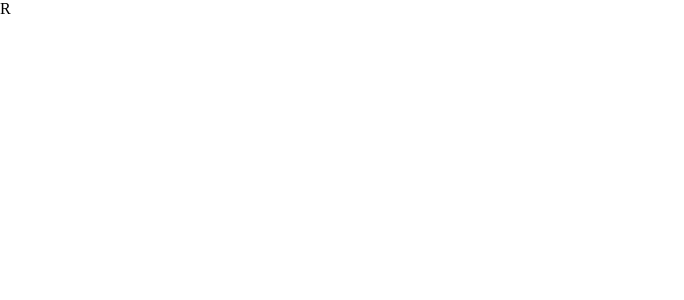
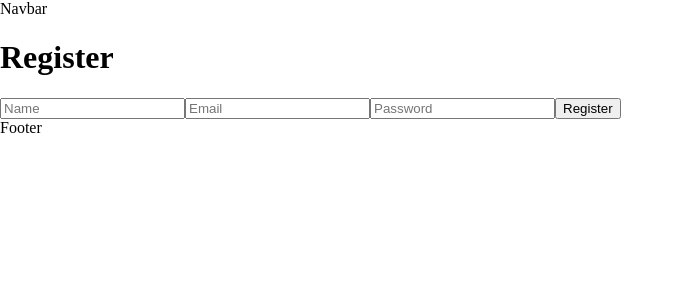
Before and after one commit to MinhajNp/flexpass-frontend, a React (Vite) app: page /register in a window 1280 px wide. Shown: the top 300 px of the page, without its empty margins (0-684 px from the left). Built offline with nearby package versions, Linux system fonts and the light colour scheme; no server answers.

Commit message:
feat: add registration validation

```diff
--- a/package.json
+++ b/package.json
@@ -13,7 +13,8 @@
     "axios": "^1.20.0",
     "react": "^19.2.8",
     "react-dom": "^19.2.8",
-    "react-router-dom": "^7.18.4"
+    "react-router-dom": "^7.18.4",
+    "zod": "^4.6.5"
   },
   "devDependencies": {
     "@eslint/js": "^10.0.1",
--- /dev/null
+++ b/src/components/forms/auth/registerForm.tsx
@@ -0,0 +1,86 @@
+import { useState } from 'react'
+import { useNavigate } from 'react-router-dom'
+import authService from '../../../services/authService'
+import { getApiErrorMessage } from '../../../utils/apiError'
+import { registerSchema } from '../../../validation/authValidation'
+
+function RegisterForm() {
+  const [name, setName] = useState('')
+  const [email, setEmail] = useState('')
+  const [password, setPassword] = useState('')
+
+  const navigate = useNavigate()
+  const [error, setError] = useState('')
+  const [isLoading, setIsLoading] = useState(false)
+
+
+const handleSubmit = async (
+  event: React.FormEvent<HTMLFormElement>,
+) => {
+  event.preventDefault()
+
+  setError('')
+
+  const formData = {
+    name,
+    email,
+    password,
+  }
+
+  const result = registerSchema.safeParse(formData)
+  setIsLoading(true)
+
+  if (!result.success) {
+    setError(
+      result.error.issues[0]?.message ?? 'Please check your input',
+    )
+    return
+  }
+
+  try {
+    const response = await authService.register(formData)
+
+    navigate('/verify-otp', {
+      state: {
+        userId: response.userId,
+      },
+    })
+  } catch (error) {
+    setError(getApiErrorMessage(error))
+  }finally{
+    setIsLoading(false)
+  }
+}
+
+
+  return (
+    <form  onSubmit={handleSubmit}>
+      <input
+        type="text"
+        value={name}
+        onChange={(event) => setName(event.target.value)}
+        placeholder="Name"
+      />
+
+      <input
+        type="email"
+        value={email}
+        onChange={(event) => setEmail(event.target.value)}
+        placeholder="Email"
+      />
+
+      <input
+        type="password"
+        value={password}
+        onChange={(event) => setPassword(event.target.value)}
+        placeholder="Password"
+      />
+
+      <button type="submit" disabled={isLoading}>{isLoading? 'Registering....' : 'Register'}</button>
+
+      {error && <p>{error}</p>}
+    </form>
+  )
+}
+
+export default RegisterForm
--- /dev/null
+++ b/src/components/layout/navbar.tsx
@@ -0,0 +1,5 @@
+function Navbar() {
+  return <header>Navbar</header>
+}
+
+export default Navbar
--- a/src/pages/public/auth/registerPage.tsx
+++ b/src/pages/public/auth/registerPage.tsx
@@ -1,7 +1,11 @@
+import RegisterForm from '../../../components/forms/auth/registerForm'
 
 function RegisterPage() {
   return (
-    <div>R</div>
+    <>
+      <h1>Register</h1>
+      <RegisterForm />
+    </>
   )
 }
 
--- a/src/pages/public/auth/verifyOtpPage.tsx
+++ b/src/pages/public/auth/verifyOtpPage.tsx
@@ -1,8 +1,38 @@
-
+import { useState } from "react"
+import authService from "../../../services/authService"
+import { useLocation } from "react-router-dom"
 
 function VerifyOtpPage() {
+  const location = useLocation()
+  const userId = location.state?.userId
+
+  const [otp, setOtp] = useState('')
+
+  const handleSubmit = async (event: React.FormEvent<HTMLFormElement>) => {
+    event.preventDefault()
+
+    await authService.verifyOtp({
+      userId,
+      otp,
+    })
+  }
+
   return (
-    <div>VerifyOtp</div>
+    <>
+      <h1>Verify OTP</h1>
+
+      <form onSubmit={handleSubmit}>
+        <input
+          type="text"
+          value={otp}
+          onChange={(event) => setOtp(event.target.value)}
+          placeholder="Enter OTP"
+          maxLength={6}
+        />
+
+        <button type="submit">Verify</button>
+      </form>
+    </>
   )
 }
 
--- a/src/routes/appRouter.tsx
+++ b/src/routes/appRouter.tsx
@@ -1,5 +1,6 @@
 import { createBrowserRouter } from 'react-router-dom'
 import PublicRoute from './publicRoute'
+import PublicLayout from './publicLayout'
 import HomePage from '../pages/public/homePage'
 import LoginPage from '../pages/public/auth/loginPage'
 import RegisterPage from '../pages/public/auth/registerPage'
@@ -8,6 +9,9 @@ import VerifyOtpPage from '../pages/public/auth/verifyOtpPage'
 const appRouter = createBrowserRouter([
   {
     element: <PublicRoute />,
+    children: [
+      {
+        element: <PublicLayout />,
         children: [
           {
             path: '/',
@@ -27,6 +31,8 @@ const appRouter = createBrowserRouter([
           },
         ],
       },
+    ],
+  },
 ])
 
 export default appRouter
--- a/src/routes/publicLayout.tsx
+++ b/src/routes/publicLayout.tsx
@@ -1,9 +1,10 @@
 import { Outlet } from 'react-router-dom'
+import Navbar from '../components/layout/navbar'
 
 function PublicLayout() {
   return (
     <>
-      <header>Navbar</header>
+      <Navbar/>
 
       <main>
         <Outlet />
--- /dev/null
+++ b/src/services/authService.ts
@@ -0,0 +1,28 @@
+import axiosInstance from '../api/axiosInstance'
+
+interface RegisterData {
+  name: string
+  email: string
+  password: string
+}
+interface VerifyOtpData {
+  userId: string
+  otp: string
+}
+
+
+const authService = {
+  register: async (data: RegisterData) => {
+    const response = await axiosInstance.post('/auth/register', data)
+
+    return response.data
+  },
+
+  verifyOtp: async (data: VerifyOtpData) => {
+  const response = await axiosInstance.post('/auth/verify-otp', data)
+
+  return response.data
+},
+}
+
+export default authService
--- /dev/null
+++ b/src/utils/apiError.ts
@@ -0,0 +1,13 @@
+import axios from 'axios'
+
+interface ApiErrorResponse {
+  message: string
+}
+
+export function getApiErrorMessage(error: unknown): string {
+  if (axios.isAxiosError<ApiErrorResponse>(error)) {
+    return error.response?.data?.message ?? 'Something went wrong'
+  }
+
+  return 'Something went wrong'
+}
--- /dev/null
+++ b/src/validation/authValidation.ts
@@ -0,0 +1,32 @@
+import { z } from 'zod'
+
+
+export const registerSchema = z.object({
+  name: z.string().min(2, 'Name must be at least 2 characters'),
+  email: z.string().email('Please enter a valid email address'),
+  password: z.string().min(8, 'Password must be at least 8 characters'),
+})
+
+export const loginSchema = z.object({
+  email: z.string().email(),
+  password: z.string().min(8),
+})
+
+export const verifyOtpSchema = z.object({
+  userId: z.string(),
+  otp: z.string().length(6),
+})
+
+export const resendOtpSchema = z.object({
+  userId: z.string(),
+})
+
+export const forgotPasswordSchema = z.object({
+  email: z.string().email(),
+})
+
+export const resetPasswordSchema = z.object({
+  userId: z.string(),
+  otp: z.string().length(6),
+  newPassword: z.string().min(8),
+})
```
Also changed, not shown: src/routes/authLayout.tsx (added), 1 other file (tests, documents, lock files or other folders). Lines whose indentation alone changed are shown as unchanged.
